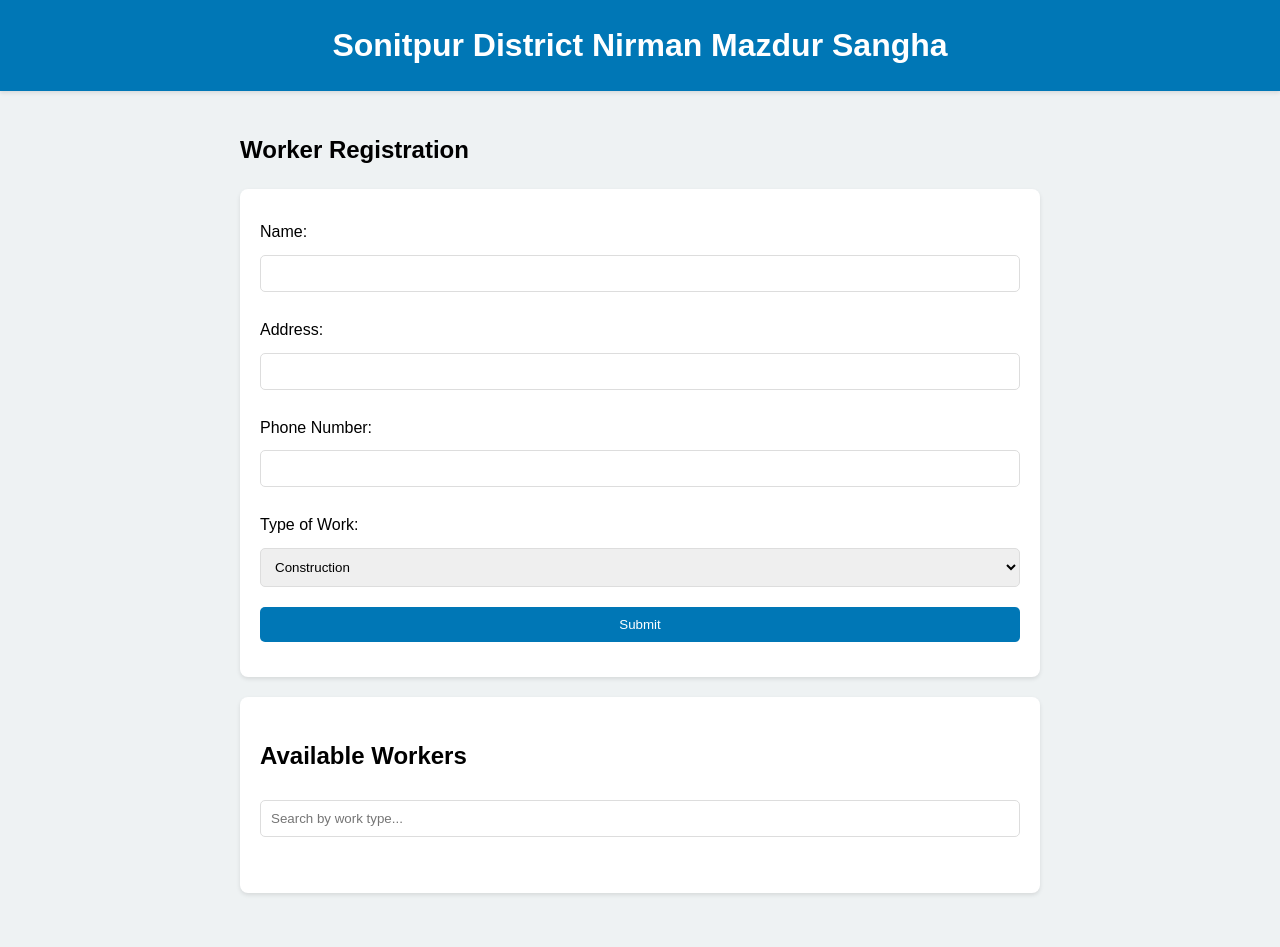
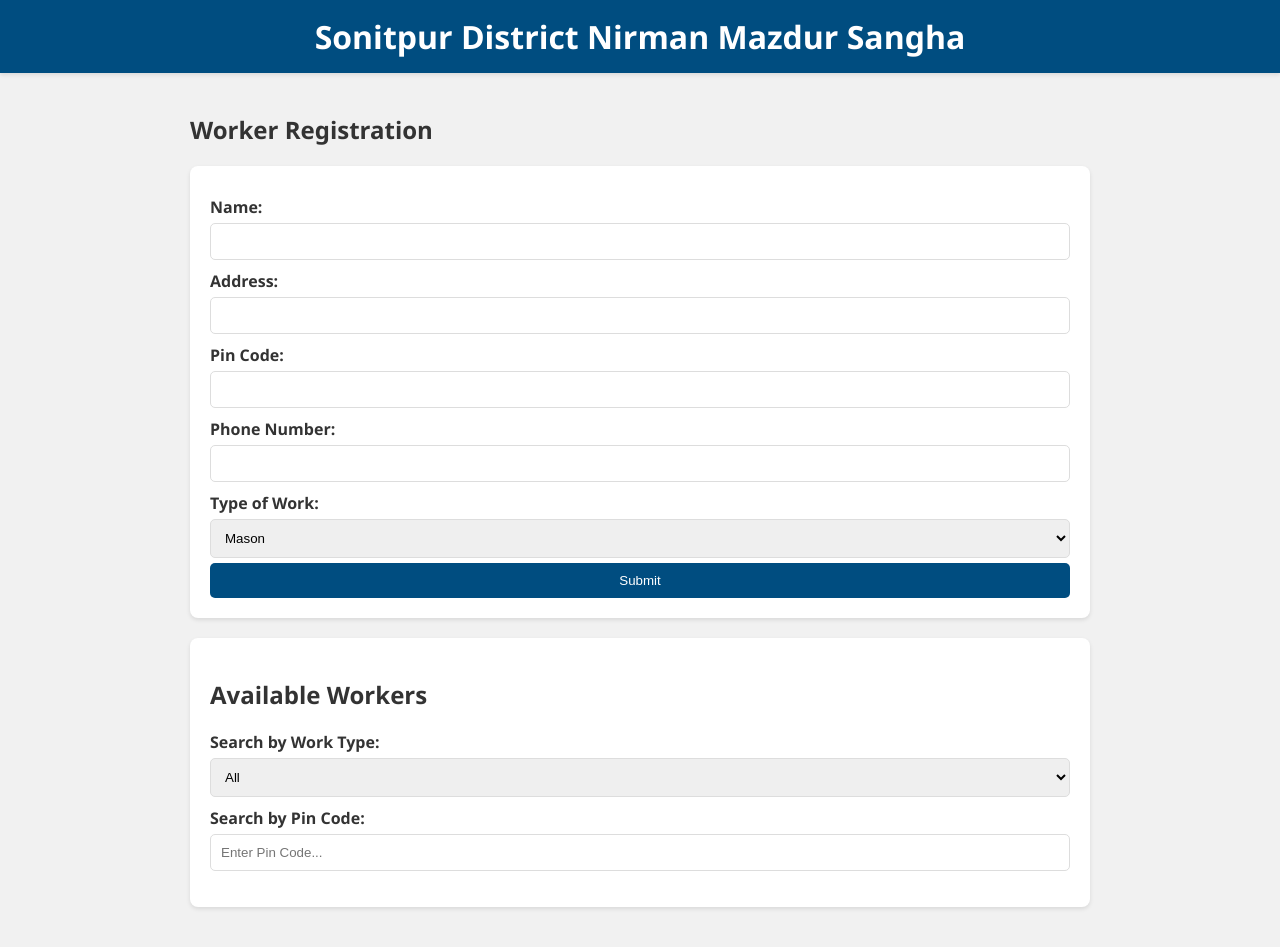
Before and after one commit to DigitSync/Nirman-Mazdoor-Sangh, a plain HTML site: page index.html in a window 1280 px wide. Drawn offline with Linux system fonts and the light colour scheme; no server answers.

Commit message:
Update index.html

```diff
--- a/index.html
+++ b/index.html
@@ -7,28 +7,29 @@
     <title>Sonitpur District Nirman Mazdur Sangha</title>
     <style>
         body {
-            font-family: Arial, sans-serif;
-            line-height: 1.6;
+            font-family: 'Segoe UI', Tahoma, Geneva, Verdana, sans-serif;
             margin: 0;
             padding: 0;
-            background-color: #eef2f3;
+            background-color: #f1f1f1;
+            color: #333;
         }
         header {
-            background-color: #0077b6;
+            background-color: #004d80;
             color: #fff;
-            padding: 20px 0;
+            padding: 15px 0;
             text-align: center;
             box-shadow: 0 2px 4px rgba(0, 0, 0, 0.1);
         }
         h1 {
             margin: 0;
+            font-size: 2em;
         }
         main {
             padding: 20px;
-            max-width: 800px;
+            max-width: 900px;
             margin: 0 auto;
         }
-        form, #worker-list {
+        form, #worker-list, #login-section {
             background-color: #fff;
             border-radius: 8px;
             padding: 20px;
@@ -37,25 +38,31 @@
         }
         label {
             display: block;
-            margin: 10px 0 5px;
+            margin-top: 10px;
+            font-weight: bold;
         }
         input, select, button {
             width: 100%;
             padding: 10px;
-            margin: 5px 0 15px;
+            margin-top: 5px;
             border-radius: 5px;
             border: 1px solid #ddd;
             box-sizing: border-box;
         }
         button {
-            background-color: #0077b6;
+            background-color: #004d80;
             color: white;
             border: none;
             cursor: pointer;
             transition: background-color 0.3s;
         }
         button:hover {
-            background-color: #005f8d;
+            background-color: #00375f;
+        }
+        #search {
+            margin-bottom: 20px;
+            border-radius: 5px;
+            padding: 10px;
         }
         #workers {
             list-style: none;
@@ -68,8 +75,15 @@
         #workers li:last-child {
             border-bottom: none;
         }
-        #search {
-            margin-bottom: 20px;
+        #login-section {
+            display: none;
+        }
+        #login-message {
+            text-align: center;
+            margin-top: 20px;
+        }
+        .hidden {
+            display: none;
         }
     </style>
 </head>
@@ -85,31 +99,55 @@
                 <input type="text" id="name" name="name" required>
                 <label for="address">Address:</label>
                 <input type="text" id="address" name="address" required>
+                <label for="pincode">Pin Code:</label>
+                <input type="text" id="pincode" name="pincode" required>
                 <label for="phone">Phone Number:</label>
                 <input type="text" id="phone" name="phone" required>
                 <label for="work">Type of Work:</label>
                 <select id="work" name="work">
-                    <option value="construction">Construction</option>
-                    <option value="plumbing">Plumbing</option>
+                    <option value="mason">Mason</option>
+                    <option value="carpenter">Carpenter</option>
+                    <option value="painter">Painter</option>
+                    <option value="plumber">Plumber</option>
                     <option value="electrician">Electrician</option>
-                    <option value="painting">Painting</option>
+                    <option value="tiler">Tiler</option>
                 </select>
                 <button type="submit">Submit</button>
             </form>
         </section>
+
         <section id="worker-list">
             <h2>Available Workers</h2>
-            <input type="text" id="search" placeholder="Search by work type..." oninput="filterWorkers()">
+            <label for="search-work">Search by Work Type:</label>
+            <select id="search-work" oninput="filterWorkers()">
+                <option value="">All</option>
+                <option value="mason">Mason</option>
+                <option value="carpenter">Carpenter</option>
+                <option value="painter">Painter</option>
+                <option value="plumber">Plumber</option>
+                <option value="electrician">Electrician</option>
+                <option value="tiler">Tiler</option>
+            </select>
+            <label for="search-pincode">Search by Pin Code:</label>
+            <input type="text" id="search-pincode" placeholder="Enter Pin Code..." oninput="filterWorkers()">
             <ul id="workers"></ul>
+        </section>
+
+        <section id="login-section">
+            <h2>Admin Login</h2>
+            <form id="loginForm">
+                <label for="password">Password:</label>
+                <input type="password" id="password" name="password" required>
+                <button type="submit">Login</button>
+            </form>
+            <p id="login-message" class="hidden">If you need the admin password, please contact <a href="https://thedigitsync.blogspot.com" target="_blank">here</a>.</p>
         </section>
     </main>
 
     <script type="module">
-        // Import the functions you need from the SDKs you need
         import { initializeApp } from "https://www.gstatic.com/firebasejs/11.0.2/firebase-app.js";
         import { getDatabase, ref, set, onValue } from "https://www.gstatic.com/firebasejs/11.0.2/firebase-database.js";
 
-        // Your web app's Firebase configuration
         const firebaseConfig = {
             apiKey: "AIzaSyB-JxVp3xfNPpJf5P5tNUgE3klG8e5sPbE",
             authDomain: "nirman-mazdur-sangha.firebaseapp.com",
@@ -121,15 +159,14 @@
             measurementId: "G-YF95894JSJ"
         };
 
-        // Initialize Firebase
         const app = initializeApp(firebaseConfig);
         const database = getDatabase(app);
 
-        // Add a new worker to the database
         document.getElementById('registrationForm').addEventListener('submit', function (e) {
             e.preventDefault();
             const name = document.getElementById('name').value;
             const address = document.getElementById('address').value;
+            const pincode = document.getElementById('pincode').value;
             const phone = document.getElementById('phone').value;
             const work = document.getElementById('work').value;
 
@@ -137,6 +174,7 @@
             set(workerRef, {
                 name: name,
                 address: address,
+                pincode: pincode,
                 phone: phone,
                 work: work
             });
@@ -145,7 +183,6 @@
             loadWorkers();
         });
 
-        // Load workers from the database and display them
         function loadWorkers() {
             const workerListRef = ref(database, 'workers');
             onValue(workerListRef, (snapshot) => {
@@ -155,21 +192,38 @@
                 for (const id in data) {
                     const worker = data[id];
                     const workerItem = document.createElement('li');
-                    workerItem.textContent = `${worker.name} - ${worker.address} - ${worker.phone} - ${worker.work}`;
+                    workerItem.textContent = `${worker.name} - ${worker.address}, Pin: ${worker.pincode} - ${worker.phone} - ${worker.work}`;
                     workerList.appendChild(workerItem);
                 }
             });
         }
 
-        // Filter workers based on search input
         function filterWorkers() {
-            const searchValue = document.getElementById('search').value.toLowerCase();
+            const workType = document.getElementById('search-work').value.toLowerCase();
+            const pinCode = document.getElementById('search-pincode').value;
             document.querySelectorAll('#workers li').forEach(worker => {
-                worker.style.display = worker.textContent.toLowerCase().includes(searchValue) ? '' : 'none';
+                const text = worker.textContent.toLowerCase();
+                const matchesWork = !workType || text.includes(workType);
+                const matchesPin = !pinCode || text.includes(pinCode);
+                worker.style.display = matchesWork && matchesPin ? '' : 'none';
             });
         }
 
-        // Call loadWorkers on page load
+        document.getElementById('loginForm').addEventListener('submit', function (e) {
+            e.preventDefault();
+            const password = document.getElementById('password').value;
+            if (password === 'admin') {
+                alert('Logged in successfully!');
+                document.getElementById('login-section').style.display = 'none';
+                document.getElementById('worker-form').style.display = 'block';
+                document.getElementById('worker-list').style.display = 'block';
+            } else {
+                alert('Incorrect password. Please try again.');
+            }
+        });
+
+        document.getElementById('login-message').classList.remove('hidden');
+
         window.onload = loadWorkers;
     </script>
 </body>
```
